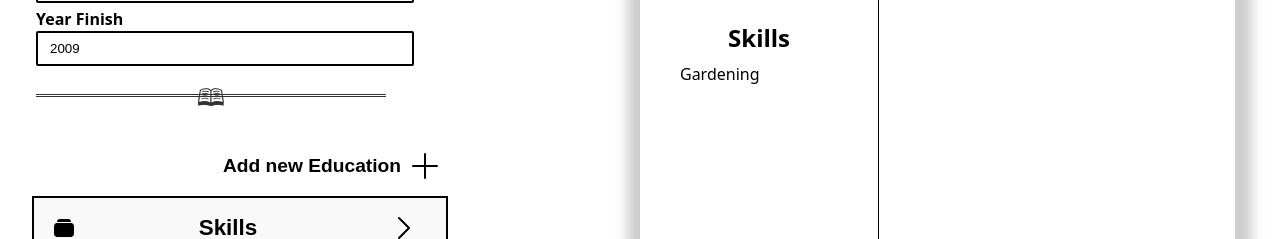
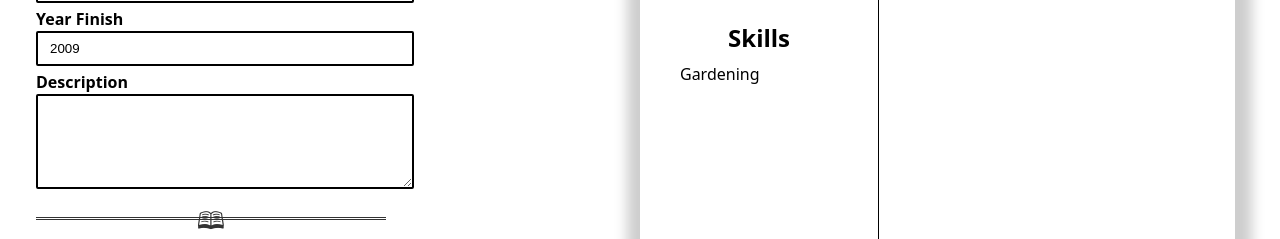
Before and after one commit to voiceinthedark/Resume-maker, a React (Vite) app: page / in a window 1280 px wide. Both pictures are taken after a click on the button "Education". Shown: the part 436-675 px from the top of the page. Built offline with nearby package versions, Linux system fonts and the light colour scheme.

Commit message:
education new feature
feat: add a description field to the education component

```diff
--- a/package.json
+++ b/package.json
@@ -3,7 +3,7 @@
   "email": "darkrisingforce@gmail.com",
   "homepage": "",
   "private": true,
-  "version": "0.12.88",
+  "version": "0.12.91",
   "type": "module",
   "scripts": {
     "dev": "vite",
--- a/src/components/EducationEdit.jsx
+++ b/src/components/EducationEdit.jsx
@@ -48,7 +48,7 @@ function EducationEdit({ data, setData, darkMode }) {
         showForm={showForm}
         setShowForm={setShowForm}
         Icon={BookOpenIcon}
-        iconProps={darkMode ? {fill: 'white'} : {fill: 'black'}}
+        iconProps={darkMode ? { fill: 'white' } : { fill: 'black' }}
       />
       <form action="" id="education-form" className={`formedit ${showForm ? 'is-open' : ''}`}>
         {data.education.map((educ, index) => (
@@ -68,7 +68,7 @@ function EducationEdit({ data, setData, darkMode }) {
                 />
                 {index > 0 &&
                   <button className="remove-btn" onClick={() => handleEducationRemove(educ.id)}>
-                    <XIcon className={'removeicon'} fill={darkMode ? 'white': 'black'} />
+                    <XIcon className={'removeicon'} fill={darkMode ? 'white' : 'black'} />
                   </button>
                 }
               </div>
@@ -103,6 +103,17 @@ function EducationEdit({ data, setData, darkMode }) {
                 placeholder={educ.yearFinish}
                 onChange={(e) => handleEducationChange(educ.id, 'yearFinish', e.target.value)} />
             </div>
+            <div className="item-label">
+              <label htmlFor={`description-${educ.id}`}>
+                Description
+              </label>
+              <textarea
+                name="description"
+                id={`description-${educ.id}`}
+                cols={12} rows={5}
+                value={educ.description}></textarea>
+
+            </div>
 
             <hr />
           </div>
--- a/src/components/utils/sampleData.js
+++ b/src/components/utils/sampleData.js
@@ -18,6 +18,7 @@ export default {
     speciality: 'Computer Science',
     yearStart: '2006',
     yearFinish: '2009',
+    description: ''
   },],
   experience: [{
     id: 'exp-1',
```
